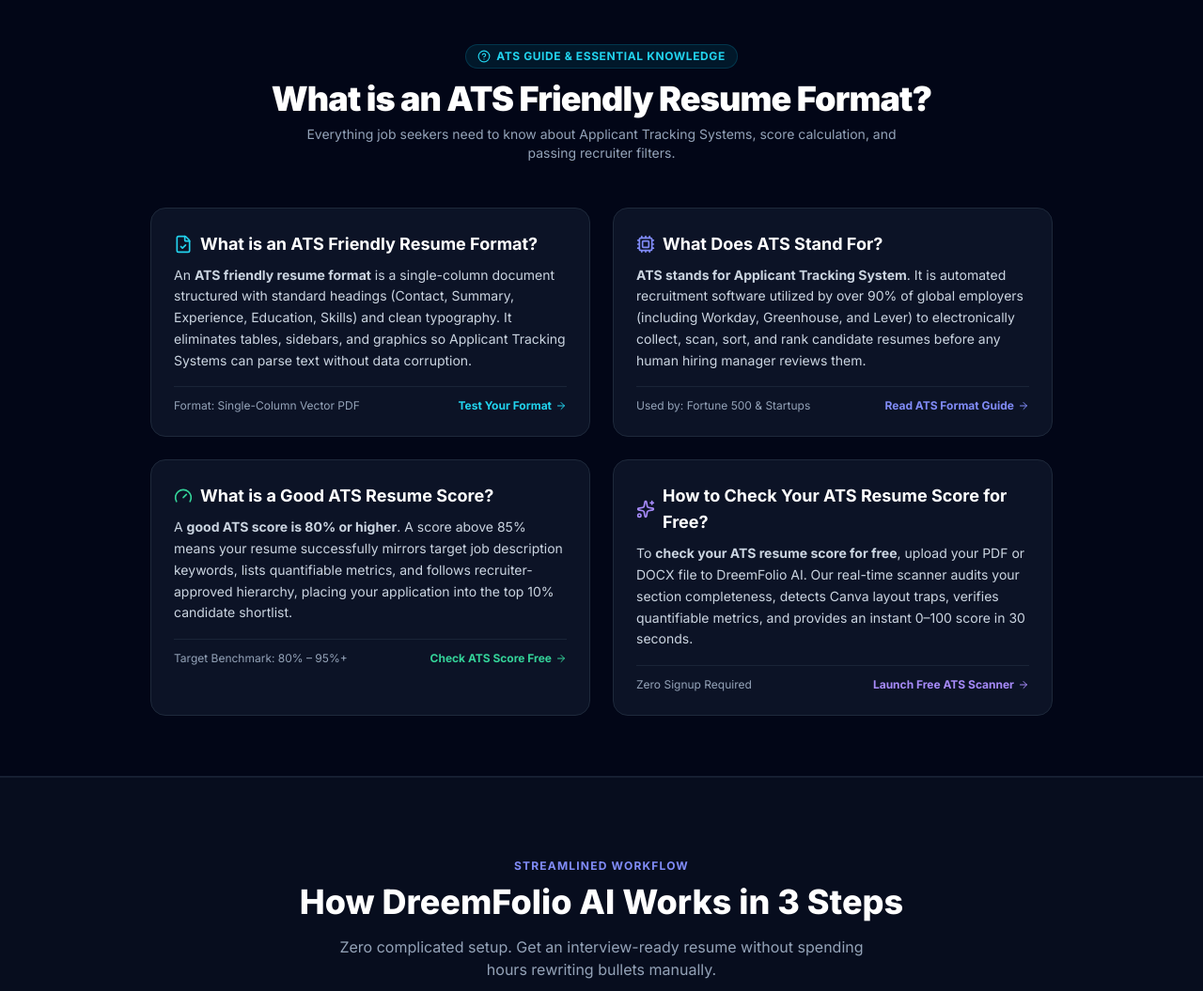
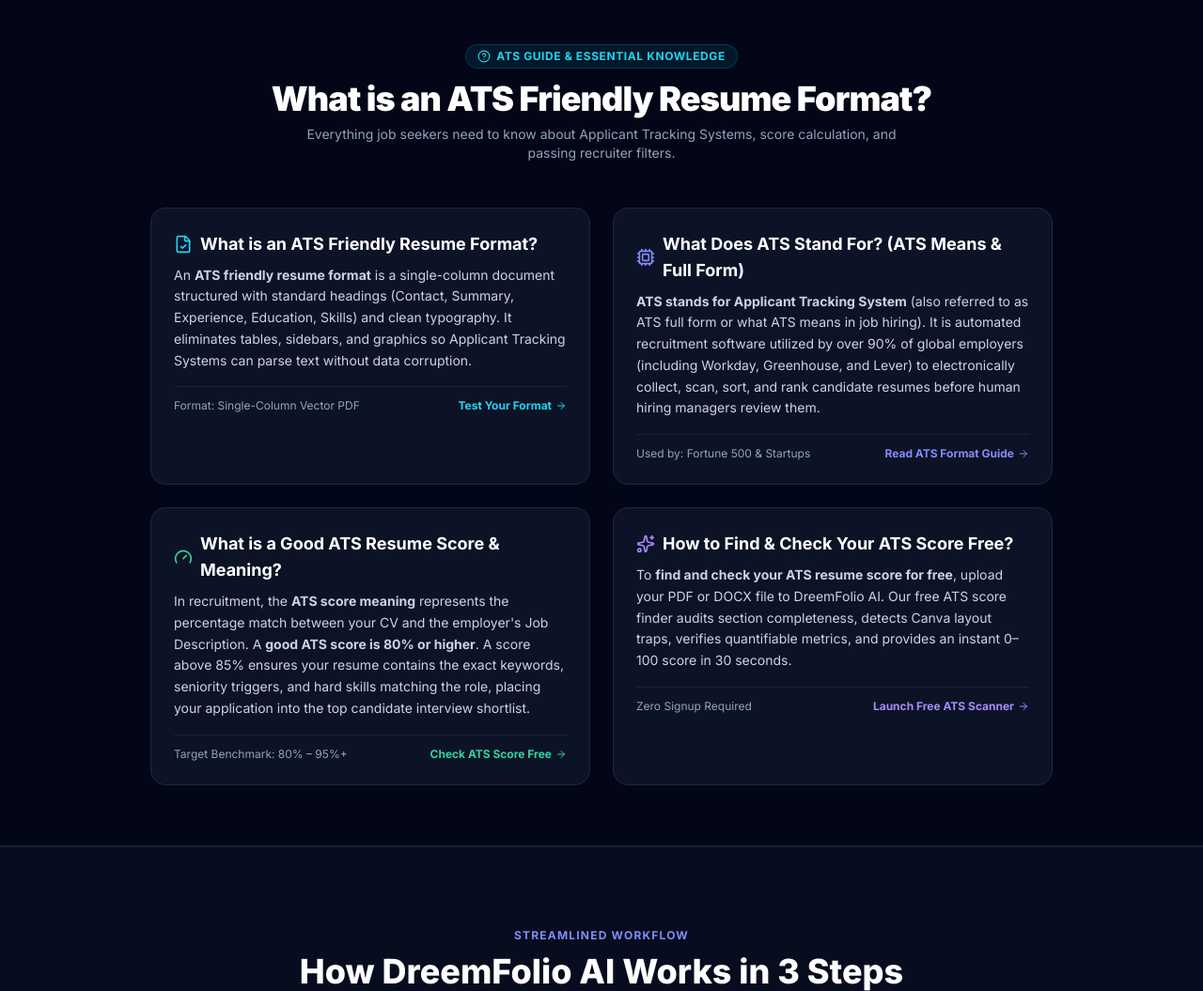
Before and after one commit to malitha23/saas-cv-app, a FastAPI app: page / in a window 1280 px wide. Shown: the part 1933-2988 px from the top of the page at 94% size. Run offline with FastAPI, Linux system fonts and the light colour scheme; data comes from the database, SQL or seed files in the repository; some libraries are stand-ins or nearby versions.

Commit message:
feat(seo): target high-ranking GSC striking distance queries (ats means, ats full form, ats score meaning)

```diff
--- a/app/templates/landing.html
+++ b/app/templates/landing.html
@@ -159,26 +159,26 @@
           },
           {
             "@type": "Question",
-            "name": "What does ATS stand for?",
+            "name": "What does ATS stand for and what does ATS mean?",
             "acceptedAnswer": {
               "@type": "Answer",
-              "text": "ATS stands for Applicant Tracking System. It is automated recruitment software utilized by over 90% of global employers (including Workday, Greenhouse, and Lever) to electronically collect, scan, sort, and rank candidate resumes before any human hiring manager reviews them."
+              "text": "ATS stands for Applicant Tracking System (ATS full form). It is automated recruitment software utilized by over 90% of global employers (including Workday, Greenhouse, and Lever) to electronically collect, scan, sort, and rank candidate resumes before human hiring managers review them."
             }
           },
           {
             "@type": "Question",
-            "name": "What is a good ATS resume score?",
+            "name": "What is the meaning of an ATS score and what is a good score?",
             "acceptedAnswer": {
               "@type": "Answer",
-              "text": "A good ATS score is 80% or higher. A score above 85% means your resume successfully mirrors target job description keywords, lists quantifiable metrics, and follows recruiter-approved hierarchy, placing your application into the top 10% candidate shortlist."
+              "text": "The ATS score meaning represents the percentage match between your resume and the employer's job description. A good ATS score is 80% or higher, while 85%+ places your application into the top candidate interview shortlist."
             }
           },
           {
             "@type": "Question",
-            "name": "How can I check my ATS resume score for free?",
+            "name": "How can I find and check my ATS resume score for free?",
             "acceptedAnswer": {
               "@type": "Answer",
-              "text": "To check your ATS resume score for free, upload your PDF or DOCX file to DreemFolio AI. Our real-time scanner audits your section completeness, detects Canva layout traps, verifies quantifiable metrics, and provides an instant 0–100 score in 30 seconds."
+              "text": "To find and check your ATS resume score for free, upload your PDF or DOCX file to DreemFolio AI. Our free ATS score finder audits section completeness, Canva formatting traps, and keyword alignment in 30 seconds."
             }
           },
           {
@@ -638,10 +638,10 @@
         <div class="p-6 rounded-2xl bg-slate-900/80 border border-slate-800 hover:border-indigo-500/40 transition">
           <h3 class="text-lg font-bold text-white mb-2 flex items-center gap-2">
             <i data-lucide="cpu" class="w-5 h-5 text-indigo-400 shrink-0"></i>
-            <span>What Does ATS Stand For?</span>
+            <span>What Does ATS Stand For? (ATS Means & Full Form)</span>
           </h3>
           <p class="text-slate-300 text-sm leading-relaxed">
-            <strong>ATS stands for Applicant Tracking System</strong>. It is automated recruitment software utilized by over 90% of global employers (including Workday, Greenhouse, and Lever) to electronically collect, scan, sort, and rank candidate resumes before any human hiring manager reviews them.
+            <strong>ATS stands for Applicant Tracking System</strong> (also referred to as ATS full form or what ATS means in job hiring). It is automated recruitment software utilized by over 90% of global employers (including Workday, Greenhouse, and Lever) to electronically collect, scan, sort, and rank candidate resumes before human hiring managers review them.
           </p>
           <div class="mt-4 pt-3 border-t border-slate-800/80 flex items-center justify-between text-xs">
             <span class="text-slate-400">Used by: Fortune 500 & Startups</span>
@@ -656,10 +656,10 @@
         <div class="p-6 rounded-2xl bg-slate-900/80 border border-slate-800 hover:border-emerald-500/40 transition">
           <h3 class="text-lg font-bold text-white mb-2 flex items-center gap-2">
             <i data-lucide="gauge" class="w-5 h-5 text-emerald-400 shrink-0"></i>
-            <span>What is a Good ATS Resume Score?</span>
+            <span>What is a Good ATS Resume Score & Meaning?</span>
           </h3>
           <p class="text-slate-300 text-sm leading-relaxed">
-            A <strong>good ATS score is 80% or higher</strong>. A score above 85% means your resume successfully mirrors target job description keywords, lists quantifiable metrics, and follows recruiter-approved hierarchy, placing your application into the top 10% candidate shortlist.
+            In recruitment, the <strong>ATS score meaning</strong> represents the percentage match between your CV and the employer's Job Description. A <strong>good ATS score is 80% or higher</strong>. A score above 85% ensures your resume contains the exact keywords, seniority triggers, and hard skills matching the role, placing your application into the top candidate interview shortlist.
           </p>
           <div class="mt-4 pt-3 border-t border-slate-800/80 flex items-center justify-between text-xs">
             <span class="text-slate-400">Target Benchmark: 80% – 95%+</span>
@@ -674,10 +674,10 @@
         <div class="p-6 rounded-2xl bg-slate-900/80 border border-slate-800 hover:border-violet-500/40 transition">
           <h3 class="text-lg font-bold text-white mb-2 flex items-center gap-2">
             <i data-lucide="sparkles" class="w-5 h-5 text-violet-400 shrink-0"></i>
-            <span>How to Check Your ATS Resume Score for Free?</span>
+            <span>How to Find & Check Your ATS Score Free?</span>
           </h3>
           <p class="text-slate-300 text-sm leading-relaxed">
-            To <strong>check your ATS resume score for free</strong>, upload your PDF or DOCX file to DreemFolio AI. Our real-time scanner audits your section completeness, detects Canva layout traps, verifies quantifiable metrics, and provides an instant 0–100 score in 30 seconds.
+            To <strong>find and check your ATS resume score for free</strong>, upload your PDF or DOCX file to DreemFolio AI. Our free ATS score finder audits section completeness, detects Canva layout traps, verifies quantifiable metrics, and provides an instant 0–100 score in 30 seconds.
           </p>
           <div class="mt-4 pt-3 border-t border-slate-800/80 flex items-center justify-between text-xs">
             <span class="text-slate-400">Zero Signup Required</span>
```
